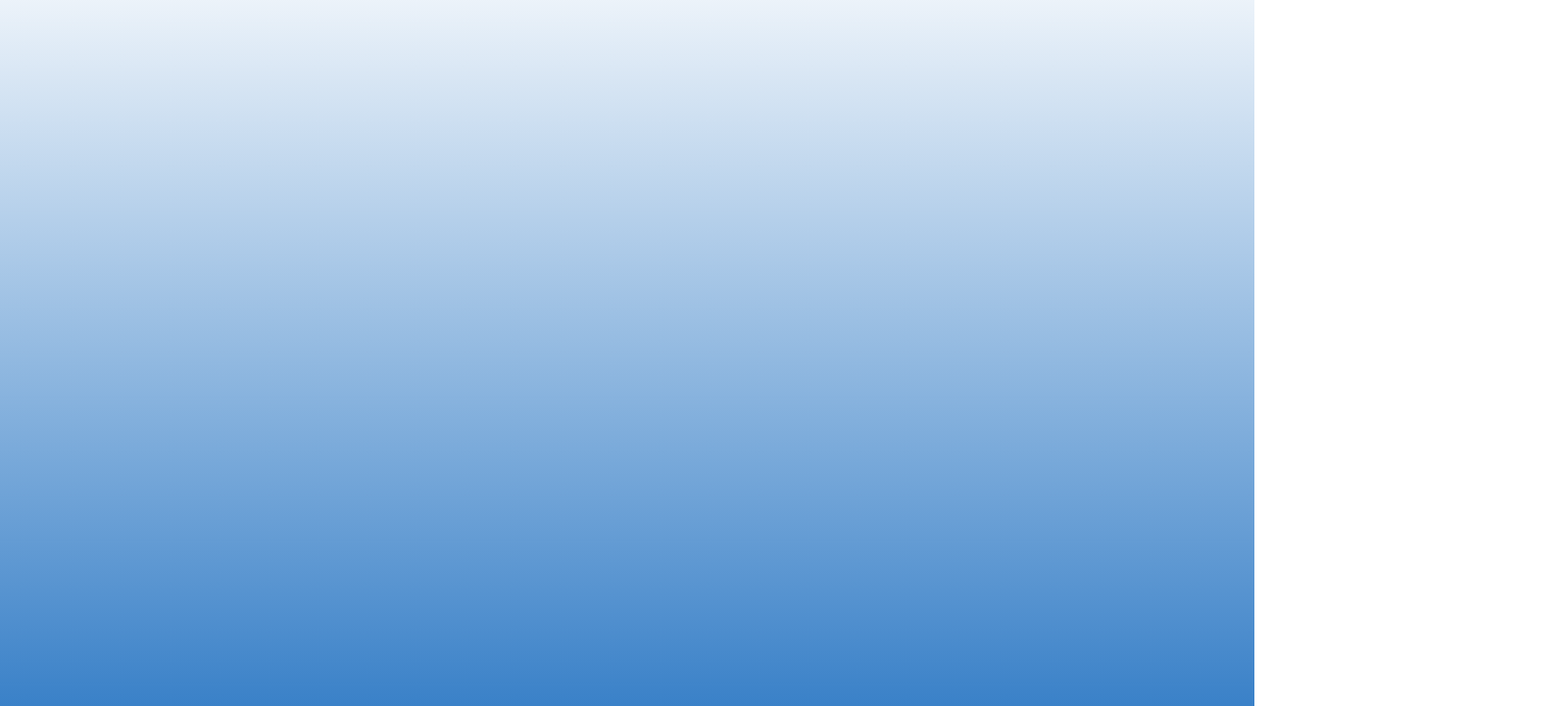
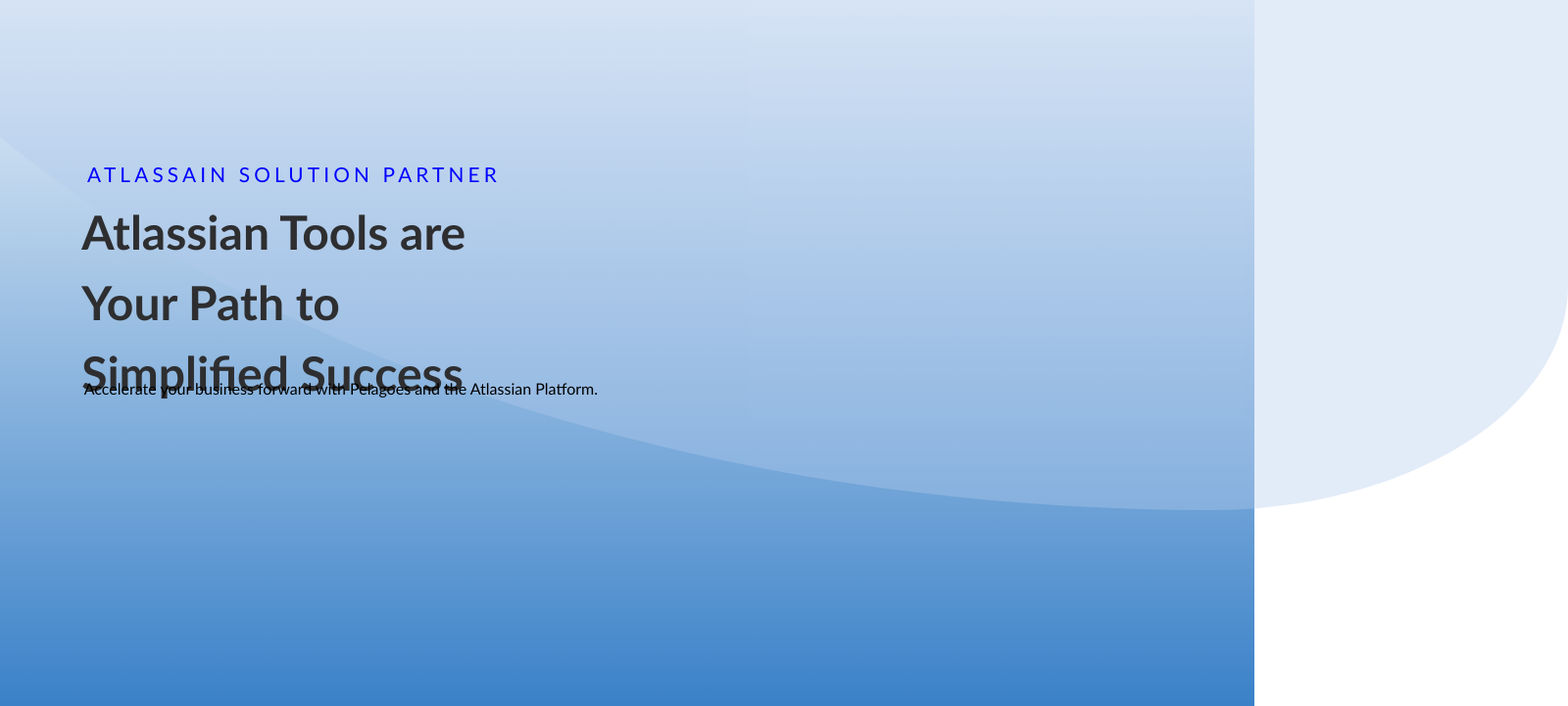
Before and after one commit to vallemedleys/pelagoes, a website built with Vite: page servicepage.html in a window 1280 px wide. Shown: the part 79-800 px from the top of the page at 98% size, 1600 px wide, since content can reach past the window. Built offline with nearby package versions, Linux system fonts and the light colour scheme.

Commit message:
Service Page

```diff
--- a/servicepage.html
+++ b/servicepage.html
@@ -71,6 +71,12 @@
       </div>
     </header>
     <main>
+        <div id="decorative-circle"></div>
+        <div id="service-header">
+            <h1>ATLASSAIN SOLUTION PARTNER</h1>
+            <p1>Atlassian Tools are Your Path to Simplified Success</p1>
+            <p2>Accelerate your business forward with Pelagoes and the Atlassian Platform.</p2>
+        </div>
 
     </main>
     <!-- New Section -->
--- a/servicepagecss.css
+++ b/servicepagecss.css
@@ -22,7 +22,6 @@
 
 
   }
-
 
 
   h1 {
@@ -193,3 +192,51 @@
     padding: 20px;
     display: relative;
   }
+
+  #decorative-circle {
+    background-color: rgba(179, 203, 237, 0.379);
+    width: 150%;
+    height: 150%;
+    position: absolute;
+    top: 0%;
+    left: 50%;
+    transform: translate(-50%, -50%);
+    border-radius: 0 0 20% 85%;
+  }
+
+
+
+/*Header: "ATLASSAIN SOLUTION PARTNER" */
+
+  #service-header h1{
+    font-family: "Optima", Optima;
+    font-size: 1.3em;
+    position: absolute;
+    top: 30%;
+    letter-spacing: 0.2em;
+    font-weight: lighter;
+    margin-left: 5.4%;
+    color: blue;
+  }
+
+  #service-header p1{
+    font-family: "Optima", Optima;
+    font-size: 3em;
+    position: absolute;
+    top: 35%;
+    letter-spacing: 0em;
+    font-weight: bold;
+    left: 6.5%;
+    width: 38%;
+    color: rgb(46, 46, 48);
+  }
+
+  #service-header p2{
+    font-family: "Optima", Optima;
+    font-size: 1em;
+    position: absolute;
+    top: 58%;
+    letter-spacing: 0em;
+    font-weight: 200;
+    left: 6.7%;
+  }
```
